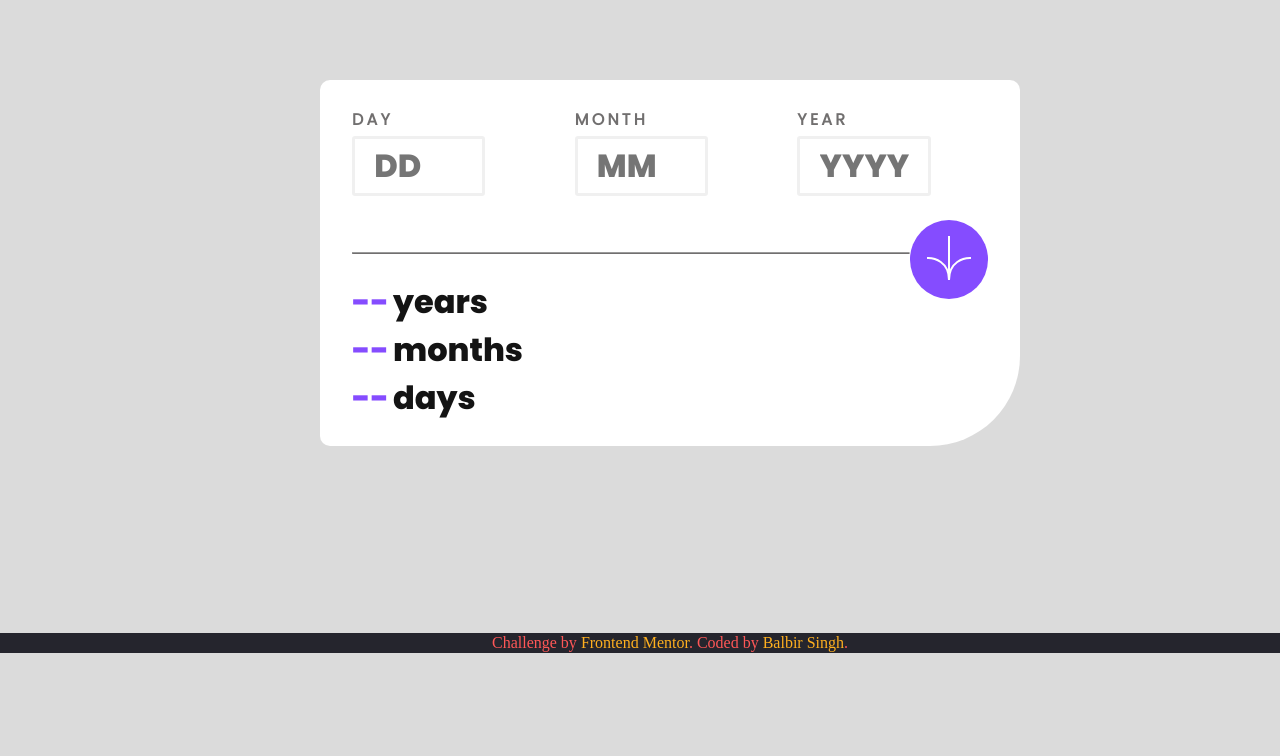
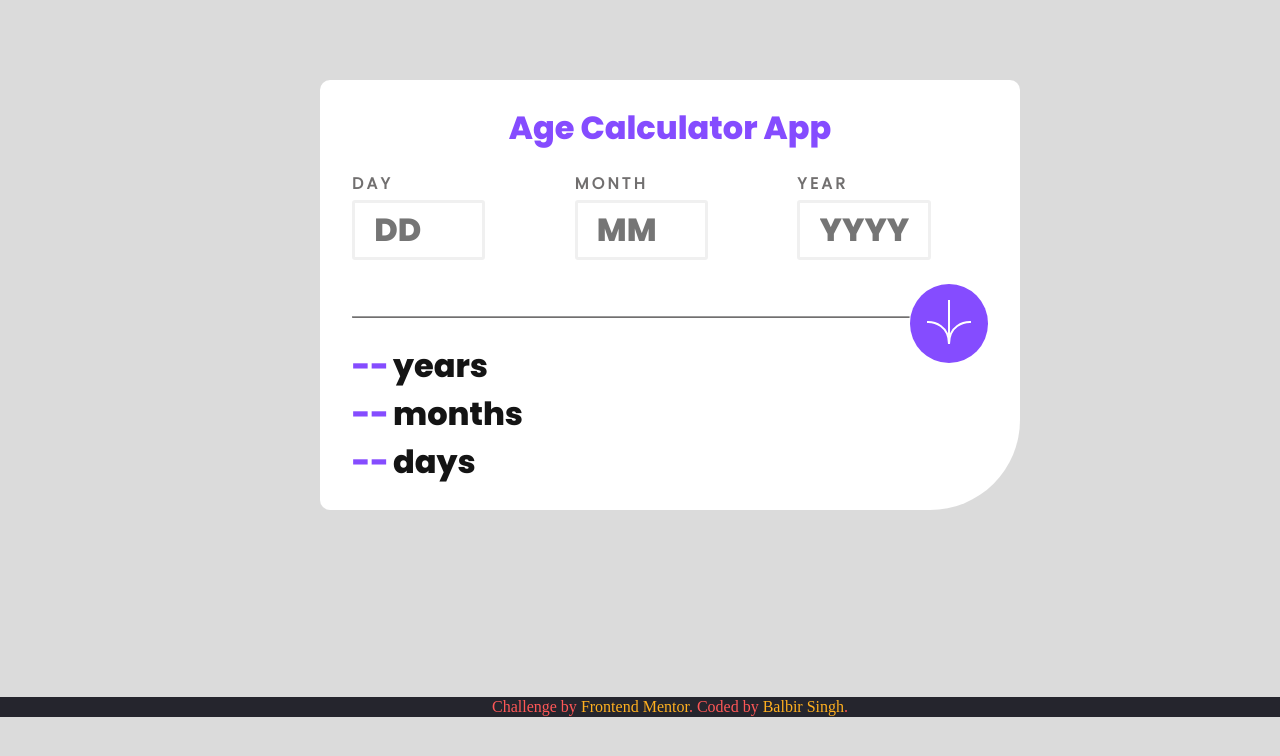
Before and after one commit to balbir-25/age-calculator-app, a plain HTML site: page index.html in a window 1280 px wide. Shown: the top 756 px of the page. Drawn offline with Linux system fonts and the light colour scheme.

Commit message:
h1 update

```diff
--- a/index.html
+++ b/index.html
@@ -12,6 +12,7 @@
     <!-- ==============================START MAIN AREA======================================= -->
     <main class="site">
         <div class="app">
+            <h1 class="app-h1">Age Calculator App</h1>
         <div class="info">
             <div class="birth">
                 <span class="birth-span" id="daySpan">Day</span>
--- a/style.css
+++ b/style.css
@@ -34,10 +34,19 @@
     background-color: hsl(0, 0%, 100%);
   }
 
+  .app-h1{
+    color: hsl(259, 100%, 65%);
+    font-size: 2rem;
+    font-weight: 800;
+    font-family: "italic";
+    text-align: center;
+  }
+
   .info{
     display: flex;
     flex-direction: row;
     gap: 2rem;
+    margin-top: 2rem;
   }
 
   .birth{
```
